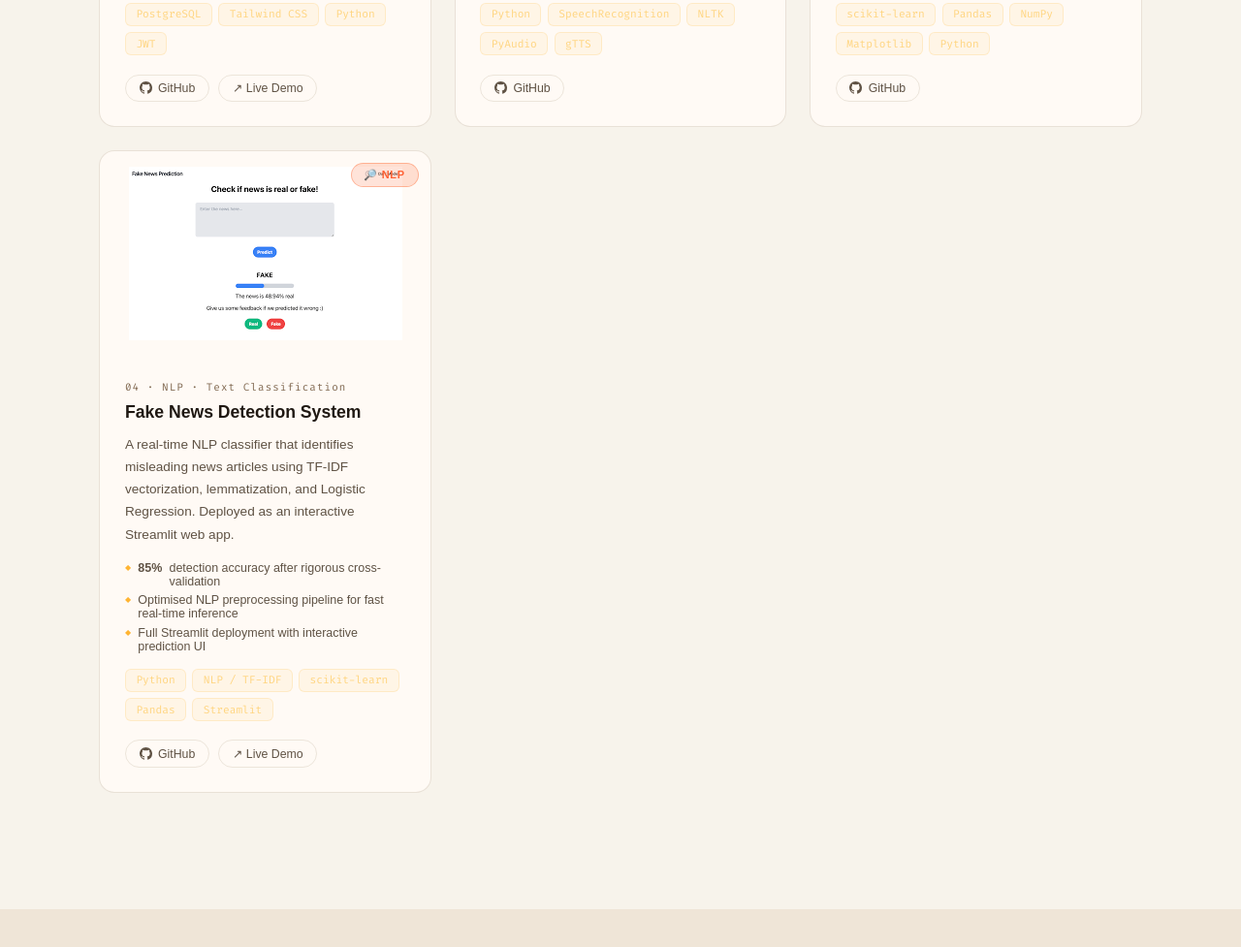
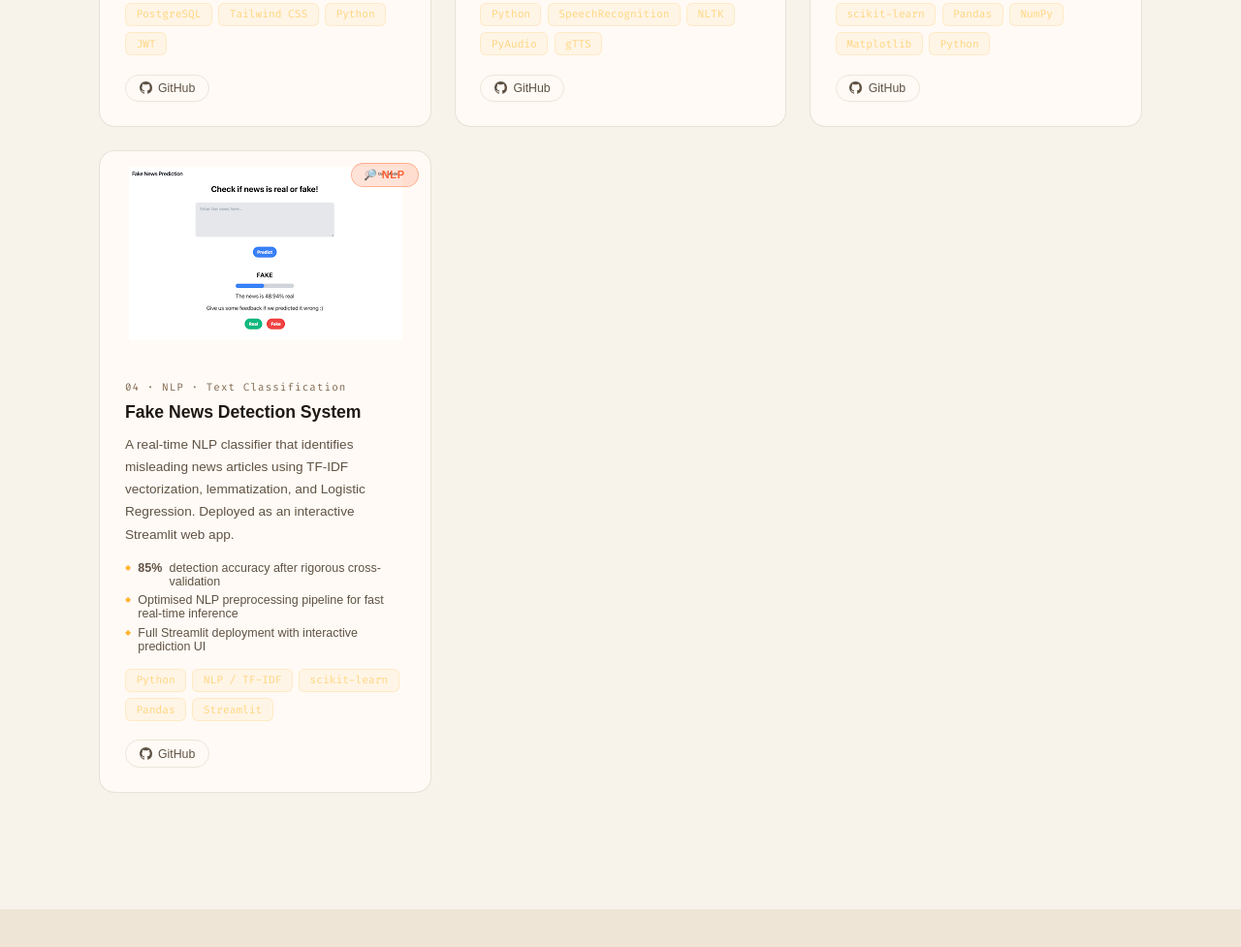
Before and after one commit to kasaranenikarthikeya/karthikeya_new-, a plain HTML site: page index.html in a window 1280 px wide. Shown: the part 4764-5741 px from the top of the page at 97% size. Drawn offline with Linux system fonts and the light colour scheme; animation ran at ten frames a second; a web font is replaced by a local one.

Commit message:
Update index.html

```diff
--- a/index.html
+++ b/index.html
@@ -606,7 +606,6 @@ footer strong{background:var(--grad-a);-webkit-background-clip:text;-webkit-text
             <svg width="13" height="13" viewBox="0 0 24 24" fill="currentColor"><path d="M12 0C5.37 0 0 5.37 0 12c0 5.31 3.435 9.795 8.205 11.385.6.105.825-.255.825-.57 0-.285-.015-1.23-.015-2.235-3.015.555-3.795-.735-4.035-1.41-.135-.345-.72-1.41-1.23-1.695-.42-.225-1.02-.78-.015-.795.945-.015 1.62.87 1.845 1.23 1.08 1.815 2.805 1.305 3.495.99.105-.78.42-1.305.765-1.605-2.67-.3-5.46-1.335-5.46-5.925 0-1.305.465-2.385 1.23-3.225-.12-.3-.54-1.53.12-3.18 0 0 1.005-.315 3.3 1.23.96-.27 1.98-.405 3-.405s2.04.135 3 .405c2.295-1.56 3.3-1.23 3.3-1.23.66 1.65.24 2.88.12 3.18.765.84 1.23 1.905 1.23 3.225 0 4.605-2.805 5.625-5.475 5.925.435.375.81 1.095.81 2.22 0 1.605-.015 2.895-.015 3.3 0 .315.225.69.825.57A12.02 12.02 0 0 0 24 12c0-6.63-5.37-12-12-12z"/></svg>
             GitHub
           </a>
-          <a href="#" class="pj-btn">↗ Live Demo</a>
         </div>
       </div>
     </div>
@@ -692,7 +691,6 @@ footer strong{background:var(--grad-a);-webkit-background-clip:text;-webkit-text
             <svg width="13" height="13" viewBox="0 0 24 24" fill="currentColor"><path d="M12 0C5.37 0 0 5.37 0 12c0 5.31 3.435 9.795 8.205 11.385.6.105.825-.255.825-.57 0-.285-.015-1.23-.015-2.235-3.015.555-3.795-.735-4.035-1.41-.135-.345-.72-1.41-1.23-1.695-.42-.225-1.02-.78-.015-.795.945-.015 1.62.87 1.845 1.23 1.08 1.815 2.805 1.305 3.495.99.105-.78.42-1.305.765-1.605-2.67-.3-5.46-1.335-5.46-5.925 0-1.305.465-2.385 1.23-3.225-.12-.3-.54-1.53.12-3.18 0 0 1.005-.315 3.3 1.23.96-.27 1.98-.405 3-.405s2.04.135 3 .405c2.295-1.56 3.3-1.23 3.3-1.23.66 1.65.24 2.88.12 3.18.765.84 1.23 1.905 1.23 3.225 0 4.605-2.805 5.625-5.475 5.925.435.375.81 1.095.81 2.22 0 1.605-.015 2.895-.015 3.3 0 .315.225.69.825.57A12.02 12.02 0 0 0 24 12c0-6.63-5.37-12-12-12z"/></svg>
             GitHub
           </a>
-          <a href="#" class="pj-btn">↗ Live Demo</a>
         </div>
       </div>
     </div>
```
